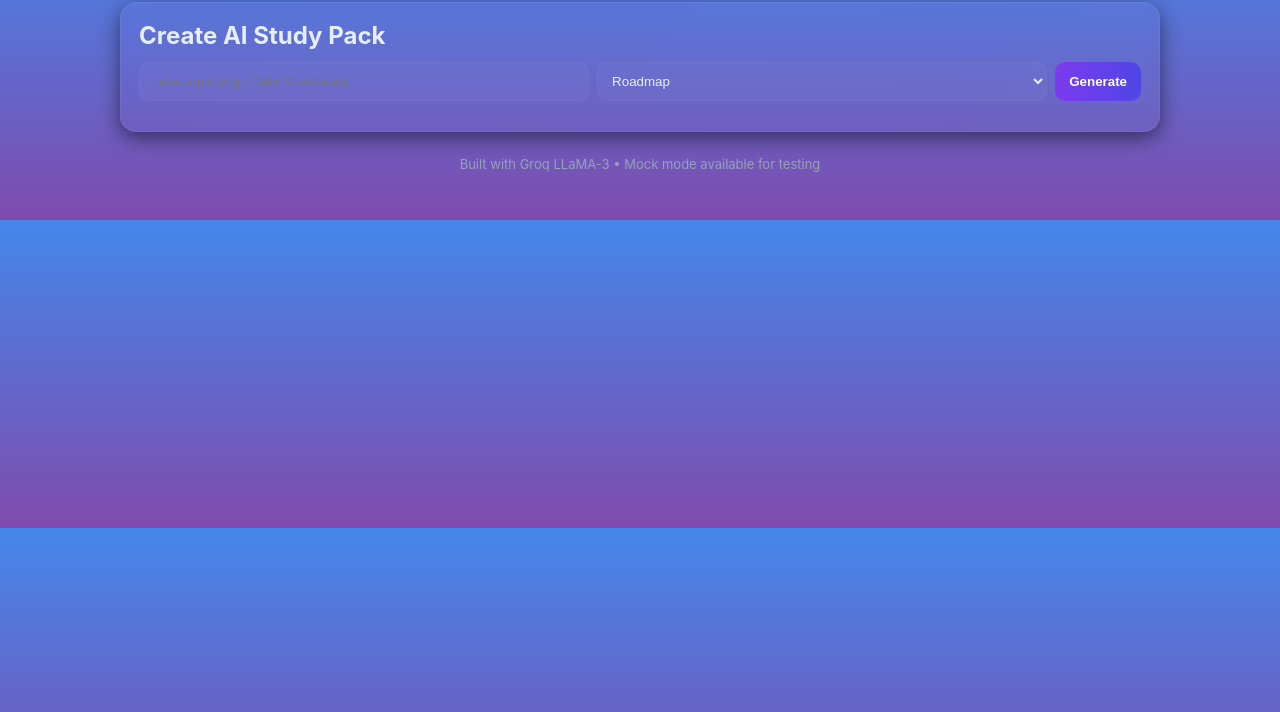
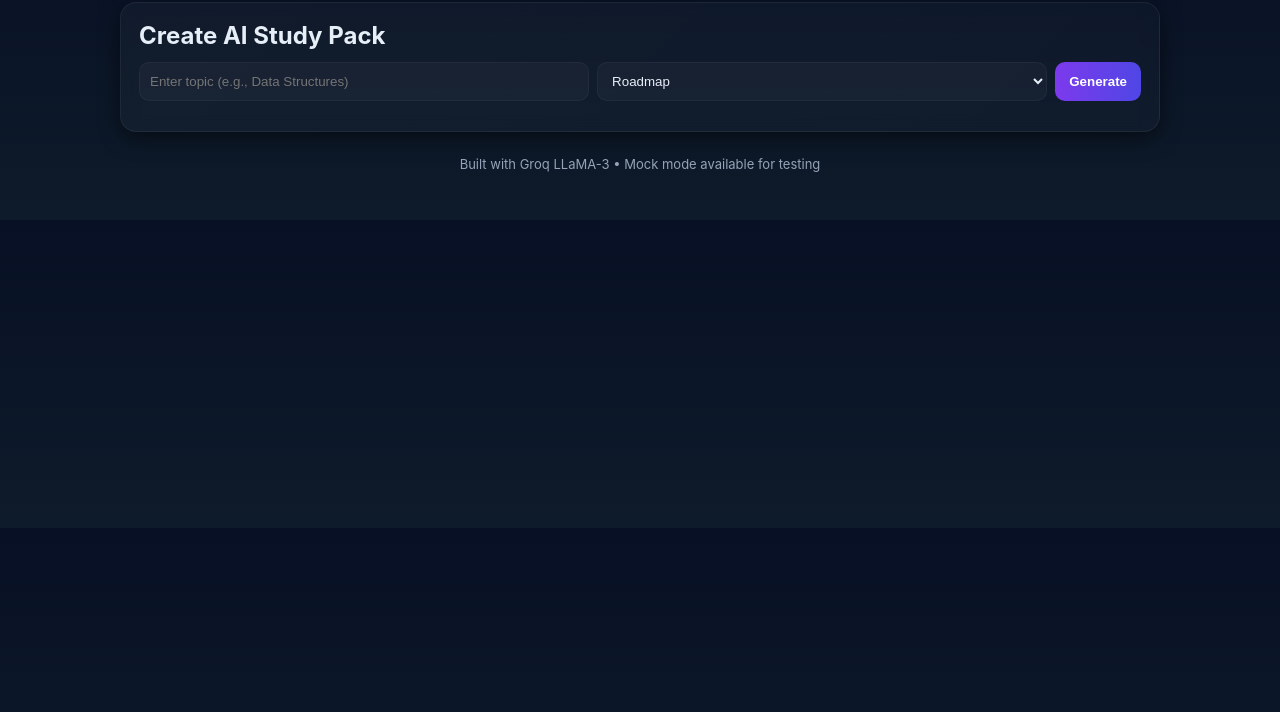
Before and after one commit to 24b01011314priyanshu/study-notes-ai, a website: page public/index.html in a window 1280 px wide. Shown: the part 88-800 px from the top of the page. Drawn offline with Linux system fonts and the light colour scheme.

Commit message:
Update styles.css

```diff
--- a/public/styles.css
+++ b/public/styles.css
@@ -1,3 +1,4 @@
+/* public/styles.css - glassmorphism + utility */
 :root{
   --bg:#0f1724; --card: rgba(255,255,255,0.06);
   --glass: rgba(255,255,255,0.06);
@@ -7,7 +8,7 @@
 *{box-sizing:border-box}
 body{
   margin:0; font-family:Inter,system-ui,Arial;
-  background: linear-gradient(180deg,#4487eb 0%, #7f4bad 100%);
+  background: linear-gradient(180deg,#071024 0%, #0e1b2a 100%);
   color:#e6eef8; -webkit-font-smoothing:antialiased;
 }
 .container{max-width:1080px;margin:28px auto;padding:20px}
@@ -15,7 +16,7 @@ body{
 .logo{font-weight:700;color:var(--accent);font-size:20px}
 .nav a{color:#cfe7ff;text-decoration:none;margin-left:12px}
 .card{
-  background: linear-gradient(135deg, rgba(200,155,255,0.03), rgba(255,255,255,0.02));
+  background: linear-gradient(135deg, rgba(255,255,255,0.03), rgba(255,255,255,0.02));
   border:1px solid rgba(255,255,255,0.06);
   backdrop-filter: blur(8px); border-radius:var(--radius);
   padding:18px; box-shadow:0 6px 20px rgba(0,0,0,0.5);
```
